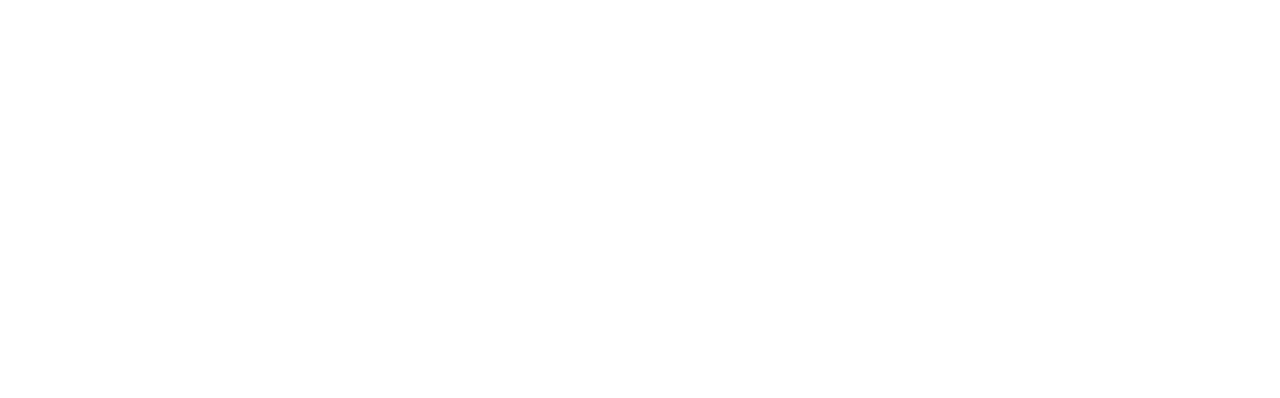
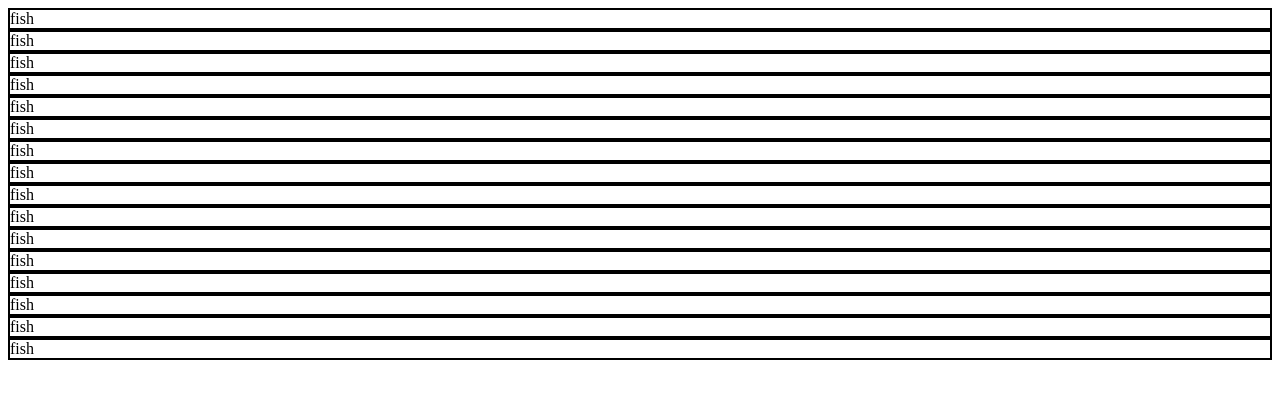
Before and after one commit to Tommytwolegs/EtchASketch, a plain HTML site: page index.html in a window 1280 px wide. Drawn offline with Linux system fonts and the light colour scheme.

Commit message:
Added container div to index.html, and wrote for loop to create 16 divs inside. Gave them border property to begin positioning.

```diff
--- a/index.html
+++ b/index.html
@@ -7,8 +7,11 @@
     <meta name="viewport" content="width=device-width, initial-scale=1.0">
 </head>
 <body>
+    <div id='container'>
+
+    </div>
 
 
 </body>
-
+<script src='script.js'></script>
 </html>
--- a/script.js
+++ b/script.js
@@ -0,0 +1,14 @@
+const container = document.querySelector('#container');
+container.cssText = 'grid | inline-grid; grid-template-columns: 1fr 1fr 1fr 1fr; grid-template-rows: 1fr 1fr 1fr 1fr';
+
+for(i = 1; i <= 16; i++){
+
+    const box = document.createElement('div');
+    box.classList.add('box');
+    box.textContent='fish';
+    box.style.cssText = 'border-width: 2px; border-style: solid;';
+    box.style.cssText += 'border-color: black;';
+
+    container.appendChild(box);
+
+};
```
